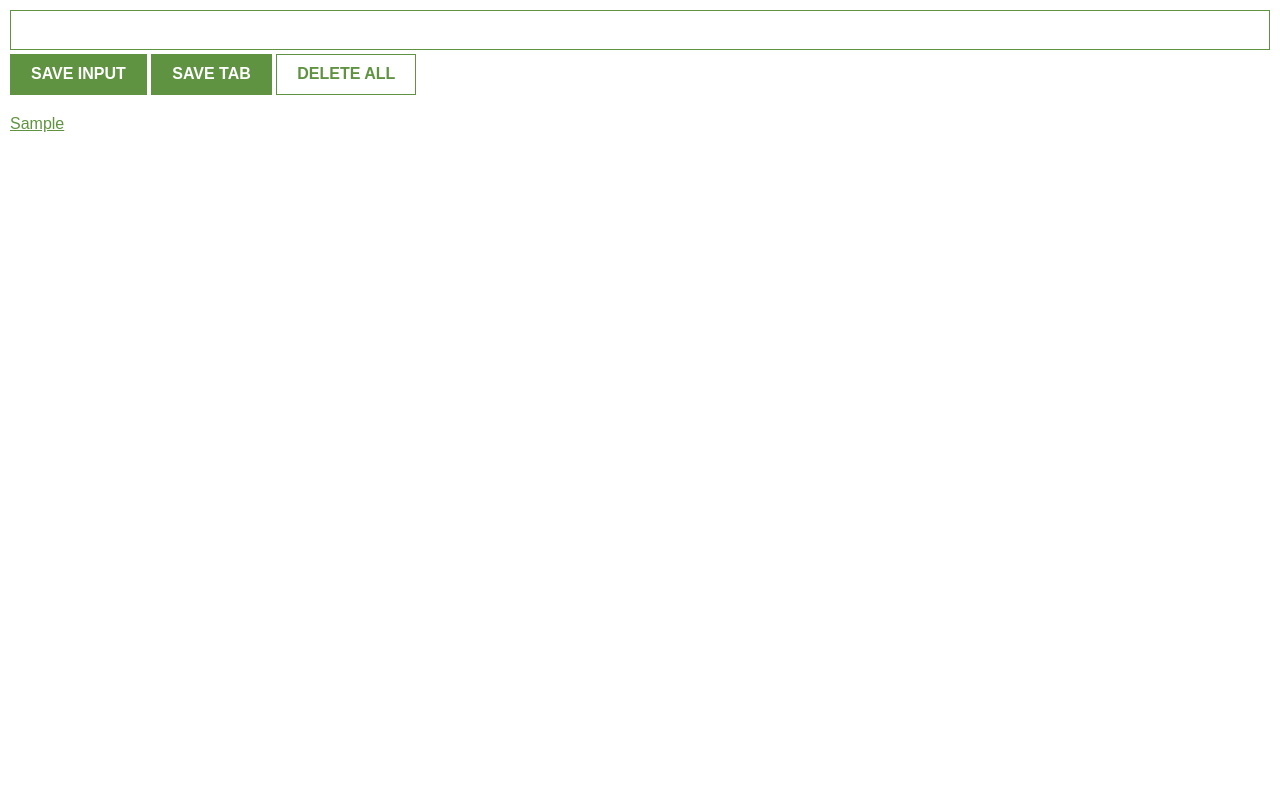
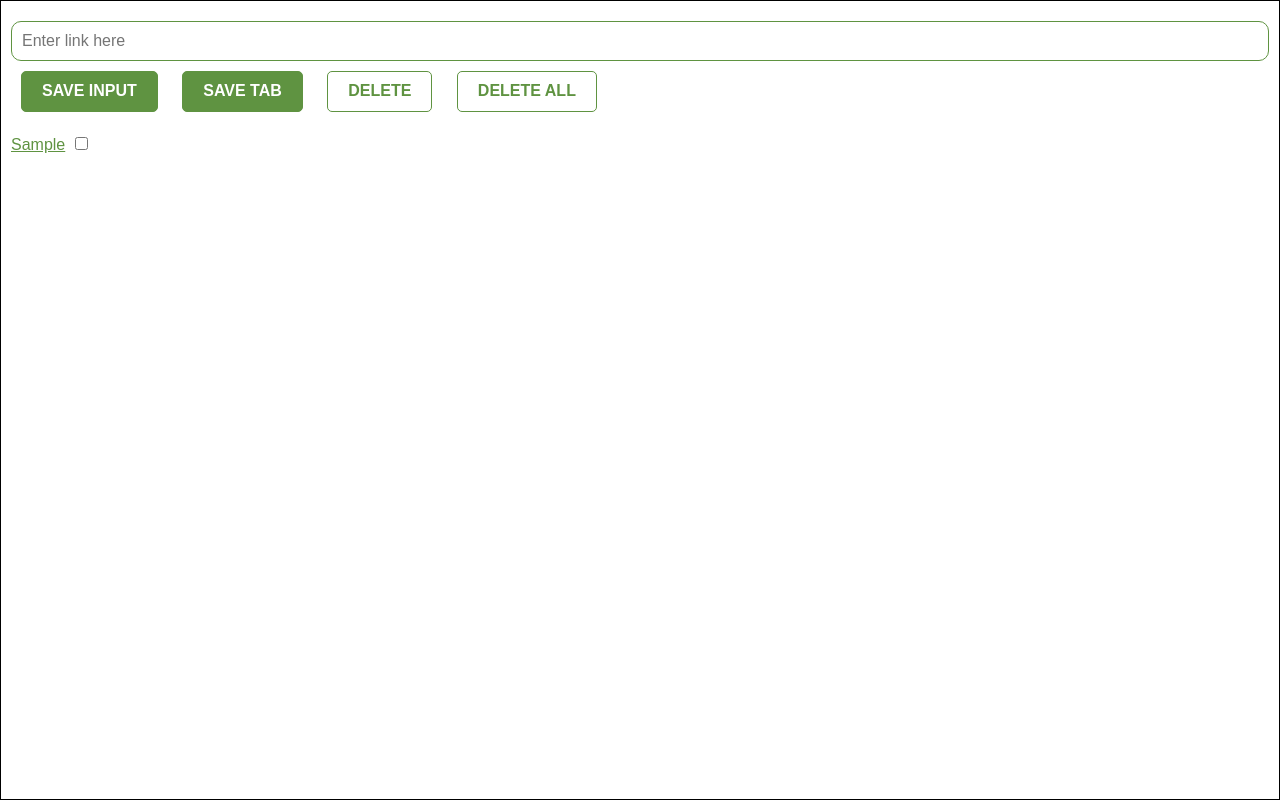
Before and after one commit to youngwoo206/chrome_extension, a browser extension: page index.html in a window 1280 px wide. Both pictures are taken after typing "Sample" into the empty fields and a click on the button "SAVE INPUT". Drawn offline with nearby package versions, Linux system fonts and the light colour scheme.

Commit message:
started working on selectively deleting links

```diff
--- a/index.css
+++ b/index.css
@@ -3,14 +3,26 @@ body {
     padding: 10px;
     font-family: Arial, Helvetica, sans-serif;
     min-width: 400px;
+    border: 1px solid black;
 }
 
-input {
+#input-el {
     width: 100%;
     padding: 10px;
     box-sizing: border-box;
     border: 1px solid #5f9341;
-    margin-bottom: 4px;
+    margin-top: 10px;
+    border-radius: 10px;
+    background-color: white;
+    margin-left: auto;
+    margin-right: auto;
+}
+
+input{
+    background-color: blue;
+    margin-left: 10px;
+    align-items: center;
+    margin-top: 5px;
 }
 
 button {
@@ -19,6 +31,13 @@ button {
     padding: 10px 20px;
     border: 1px solid #5f9341;
     font-weight: bold;
+    border-radius: 5px;
+    margin: 10px;
+}
+
+#delete-checked-btn{
+    background: white;
+    color: #5f9341;
 }
 
 #delete-btn {
@@ -27,7 +46,7 @@ button {
 }
 
 ul {
-    margin-top: 20px;
+    margin-top: 10px;
     list-style: none;
     padding-left: 0;
 }
--- a/index.html
+++ b/index.html
@@ -3,9 +3,15 @@
         <link rel="stylesheet" href="index.css">
     </head>
     <body>
-        <input type="text" id="input-el">
+        <input
+            type="text"
+            placeholder="Enter link here"
+            id="input-el"
+            autocomplete="off"
+        >
         <button id="input-btn">SAVE INPUT</button>
         <button id="tab-btn">SAVE TAB</button>
+        <button id="delete-checked-btn">DELETE</button>
         <button id="delete-btn">DELETE ALL</button>
         <ul id="ul-el">
         </ul>
--- a/index.js
+++ b/index.js
@@ -5,6 +5,10 @@ const ulEl = document.getElementById("ul-el")
 const deleteBtn = document.getElementById("delete-btn")
 const leadsFromLocalStorage = JSON.parse( localStorage.getItem("myLeads") )
 const tabBtn = document.getElementById("tab-btn")
+const deleteChecked = document.getElementById("delete-checked-btn")
+
+//testing links id
+const link = document.getElementById("link_0")
 
 if (leadsFromLocalStorage) {
     myLeads = leadsFromLocalStorage
@@ -24,14 +28,21 @@ function render(leads) {
     for (let i = 0; i < leads.length; i++) {
         listItems += `
             <li>
-                <a target='_blank' href='${leads[i]}'>
-                    ${leads[i]}
-                </a>
+                <a target='_blank' href='${leads[i]}'>${leads[i]}</a><input type='checkbox' id="link_${i}">
             </li>
         `
     }
     ulEl.innerHTML = listItems
 }
+
+deleteChecked.addEventListener("dblclick", function () {
+    //not working
+    if (link) {
+        console.log("is checked")
+    }
+})
+
+
 
 deleteBtn.addEventListener("dblclick", function() {
     localStorage.clear()
@@ -39,9 +50,11 @@ deleteBtn.addEventListener("dblclick", function() {
     render(myLeads)
 })
 
-inputBtn.addEventListener("click", function() {
-    myLeads.push(inputEl.value)
-    inputEl.value = ""
-    localStorage.setItem("myLeads", JSON.stringify(myLeads) )
-    render(myLeads)
+inputBtn.addEventListener("click", function () {
+    if (inputEl.value) {
+        myLeads.push(inputEl.value)
+        inputEl.value = ""
+        localStorage.setItem("myLeads", JSON.stringify(myLeads))
+        render(myLeads)
+    }
 })
```
